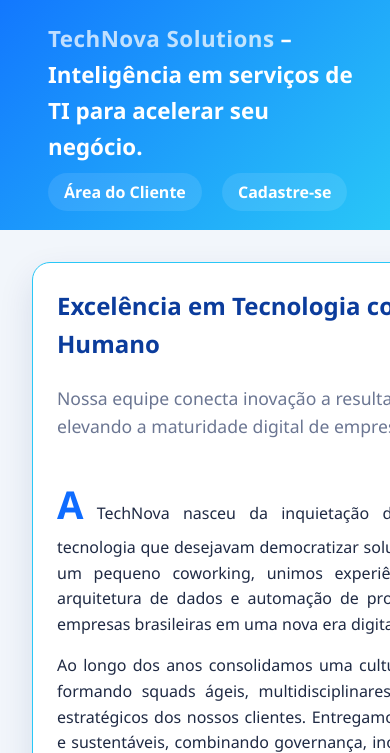
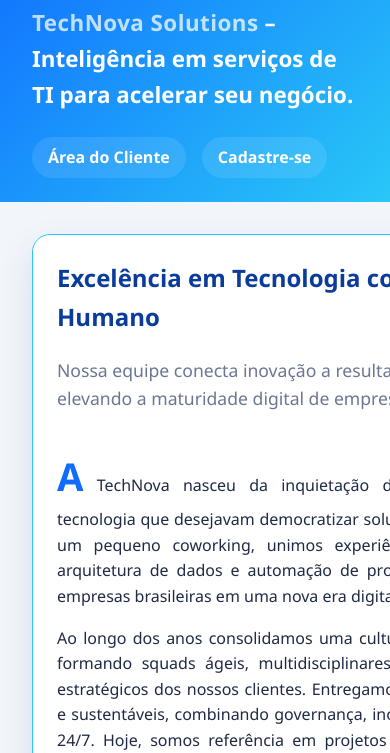
Before and after one commit to luismingati/projeto-fe, a plain HTML site: page index.html in a window 390 px wide. Shown: the part 91-844 px from the top of the page. Drawn offline with Linux system fonts and the light colour scheme.

Commit message:
Refactor header structure to use a consistent class for branding across multiple pages

```diff
--- a/index.css
+++ b/index.css
@@ -29,7 +29,8 @@ header {
   display: flex;
   align-items: center;
   justify-content: space-between;
-  flex-wrap: wrap;
+  flex-wrap: nowrap;
+  gap: 2rem;
 }
 
 header img {
@@ -40,12 +41,32 @@ header img {
 header .tagline {
   font-size: 1.4rem;
   font-weight: 600;
-  margin: 0.5rem 0 0 1rem;
+  margin: 0;
+}
+
+
+.brand-block {
+  display: flex;
+  align-items: center;
+  gap: 1rem;
+  min-width: 0;
+}
+
+.brand-block .tagline {
+  margin: 0;
+  max-width: 640px;
+}
+
+header nav {
+  margin-left: auto;
+  display: flex;
+  align-items: center;
+  gap: 1rem;
+  flex-wrap: nowrap;
 }
 
 nav a {
   color: #fff;
-  margin-left: 1rem;
   padding: 0.5rem 1rem;
   border-radius: 999px;
   text-decoration: none;
@@ -450,10 +471,21 @@ legend {
   header {
     flex-direction: column;
     align-items: flex-start;
+    gap: 1rem;
   }
 
-  nav {
-    margin-top: 1rem;
+  header nav {
+    margin-left: 0;
+    margin-top: 0.5rem;
+    width: 100%;
+    justify-content: flex-start;
+    flex-wrap: wrap;
+  }
+
+  .brand-block {
+    flex-direction: column;
+    align-items: flex-start;
+    gap: 0.5rem;
   }
 
   .story {
--- a/index.html
+++ b/index.html
@@ -12,7 +12,7 @@
 </head>
 <body>
   <header>
-    <div style="display:flex;align-items:center;gap:1rem;flex-wrap:wrap;">
+    <div class="brand-block">
       <img src="assets/images/logo.svg" alt="Logotipo TechNova" />
       <p class="tagline"><strong>TechNova Solutions</strong> &#8211; Intelig&#234;ncia em servi&#231;os de TI para acelerar seu neg&#243;cio.</p>
     </div>
@@ -36,7 +36,7 @@
     <section class="section-card" id="institucional">
       <h2>Assista ao nosso momento mais inspirador</h2>
       <div class="video-wrapper">
-        <iframe src="https://www.youtube.com/embed/rvSkP1ZkjG8" title="V&#237;deo institucional TechNova" allow="accelerometer; autoplay; clipboard-write; encrypted-media; gyroscope; picture-in-picture" allowfullscreen></iframe>
+        <iframe width="560" height="315" src="https://www.youtube.com/embed/m4-HM_sCvtQ?si=JYkURC0kPOIduNA-" title="YouTube video player" allow="accelerometer; autoplay; clipboard-write; encrypted-media; gyroscope; picture-in-picture; web-share" referrerpolicy="strict-origin-when-cross-origin" allowfullscreen></iframe>
       </div>
     </section>
 
@@ -44,10 +44,10 @@
       <h2>Por dentro da TechNova</h2>
       <div class="gallery">
         <img src="https://images.unsplash.com/photo-1521737604893-d14cc237f11d?auto=format&fit=crop&w=800&q=80" alt="Equipe colaborando" />
-        <img src="https://images.unsplash.com/photo-1521737604893-ff573210107d?auto=format&fit=crop&w=800&q=80" alt="Sala de opera&#231;&#245;es" />
-        <img src="https://images.unsplash.com/photo-1519389950473-47ba0277781c?auto=format&fit=crop&w=800&q=80" alt="Squad &#225;gil em reuni&#227;o" />
+        <img src="https://images.unsplash.com/photo-1431540015161-0bf868a2d407?auto=format&fit=crop&w=800&q=80" alt="Sala de operações" />
+        <img src="https://images.unsplash.com/photo-1519389950473-47ba0277781c?auto=format&fit=crop&w=800&q=80" alt="Squad em reunião" />
         <img src="https://images.unsplash.com/photo-1504384308090-c894fdcc538d?auto=format&fit=crop&w=800&q=80" alt="Infraestrutura moderna" />
-        <img src="https://images.unsplash.com/photo-1454165205744-3b78555e5572?auto=format&fit=crop&w=800&q=80" alt="Laborat&#243;rio de inova&#231;&#227;o" />
+        <img src="https://images.unsplash.com/photo-1454165205744-3b78555e5572?auto=format&fit=crop&w=800&q=80" alt="Laboratório de inovação" />
       </div>
     </section>
 
```
Also changed, not shown: change-password.html (+1 -1 lines), login.html (+1 -1 lines), register.html (+1 -1 lines), services.html (+1 -1 lines).
